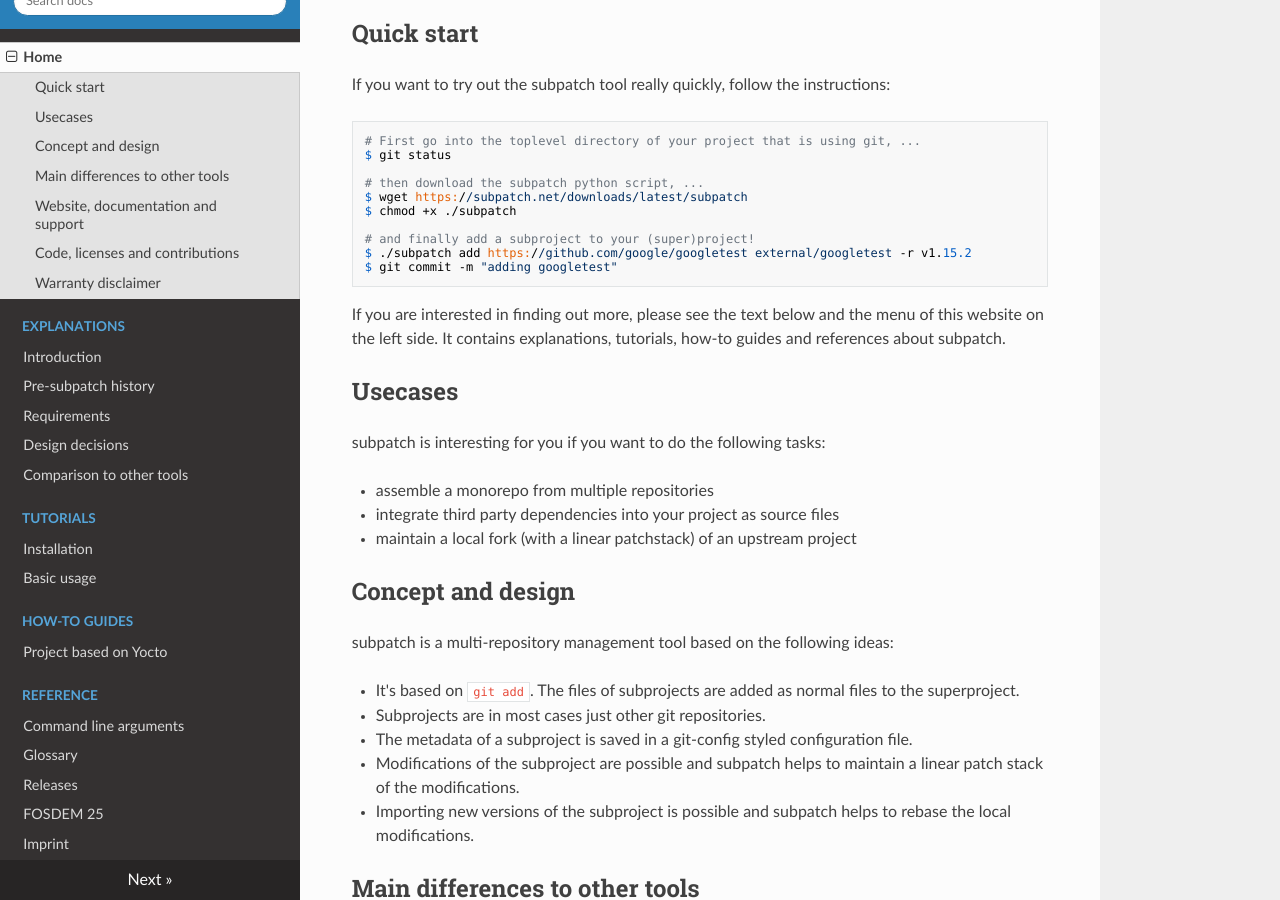
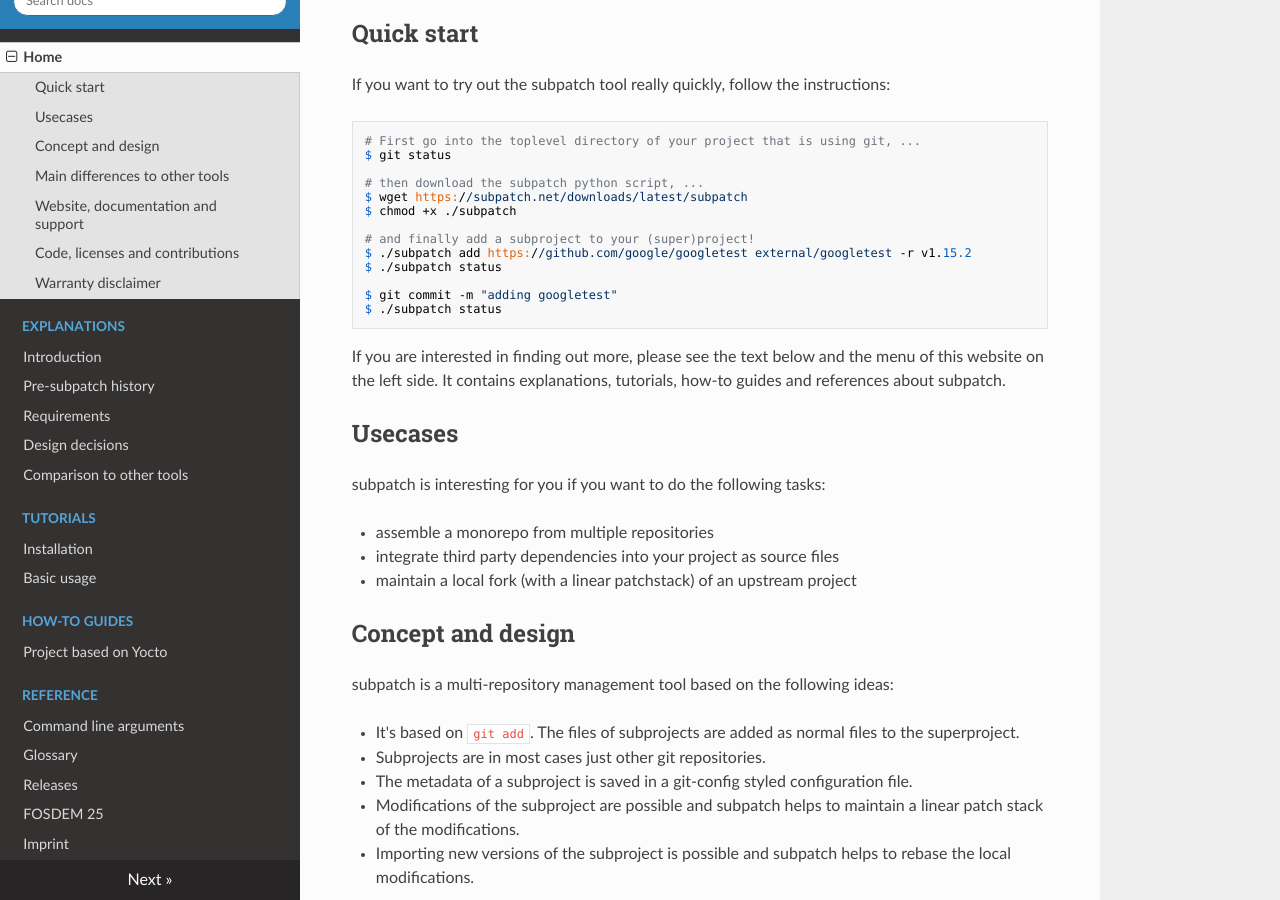
Before and after one commit to lengfeld/subpatch, an MkDocs documentation site: the page built from website/index.md, in a window 1280 px wide and 900 px high, scrolled down 396 px. Built offline with MkDocs 1.6.1, drawn with Linux system fonts in a browser that asks for light colours; nearby versions of some CDN libraries.

Commit message:
update quick-start

```diff
--- a/website/index.md
+++ b/website/index.md
@@ -27,7 +27,10 @@ instructions:
 
     # and finally add a subproject to your (super)project!
     $ ./subpatch add https://github.com/google/googletest external/googletest -r v1.15.2
+    $ ./subpatch status
+
     $ git commit -m "adding googletest"
+    $ ./subpatch status
 
 If you are interested in finding out more, please see the text below and the
 menu of this website on the left side.
```
Also changed, not shown: README.md (+3 -0 lines), 1 other file.
